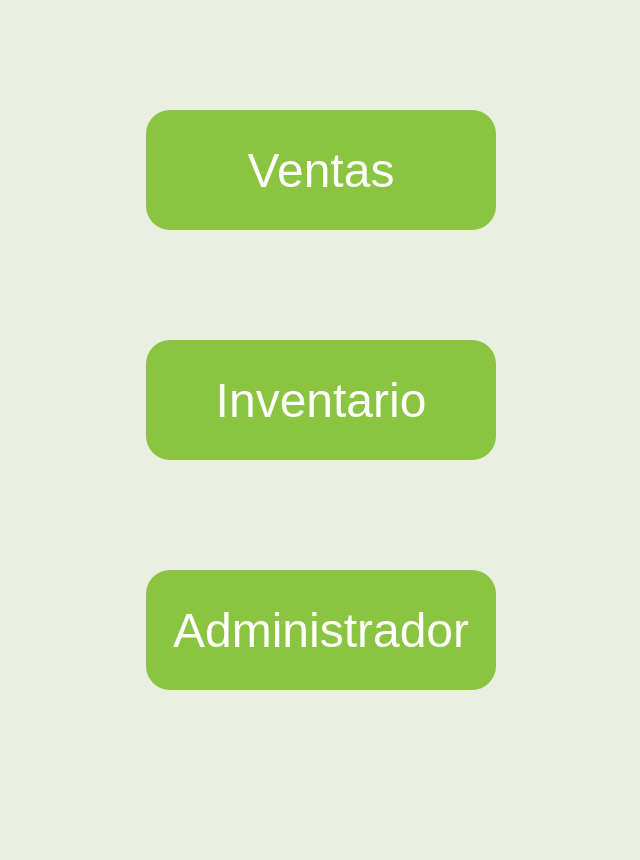
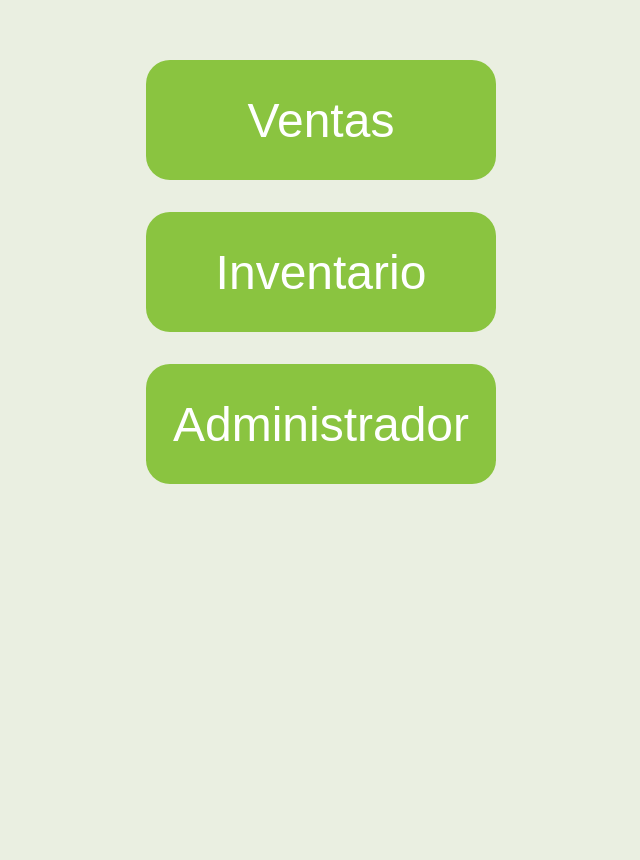
Before and after one commit to anfo270/Controlinventario, a PHP site: page /menu.html in a window 1280 px wide. Shown: the part 48-908 px from the top of the page, without its empty margins (319-959 px from the left). Before the commit the page ends 738 px from the top, so only its background shows below. Run offline with PHP 8.4, Linux system fonts and the light colour scheme.

Commit message:
Cambio de j-c por padding y margen en contenedor

```diff
--- a/css/menus.css
+++ b/css/menus.css
@@ -13,7 +13,8 @@ body{
     display: flex;
     flex-direction: column;
     align-items: center;
-    justify-content: space-evenly;
+    /*justify-content: space-evenly;*/
+    padding-top:60px
 }
 
 .btn{
@@ -26,7 +27,12 @@ body{
     flex-wrap: wrap;
     justify-content: space-around;
     align-items: center;
+    margin-bottom: 2.5%;
 }
 .btn:hover{
     background-color: #749e3c;
+    cursor: pointer;
 }
+.cerrar{
+    margin-bottom: 0px;
+}
```
